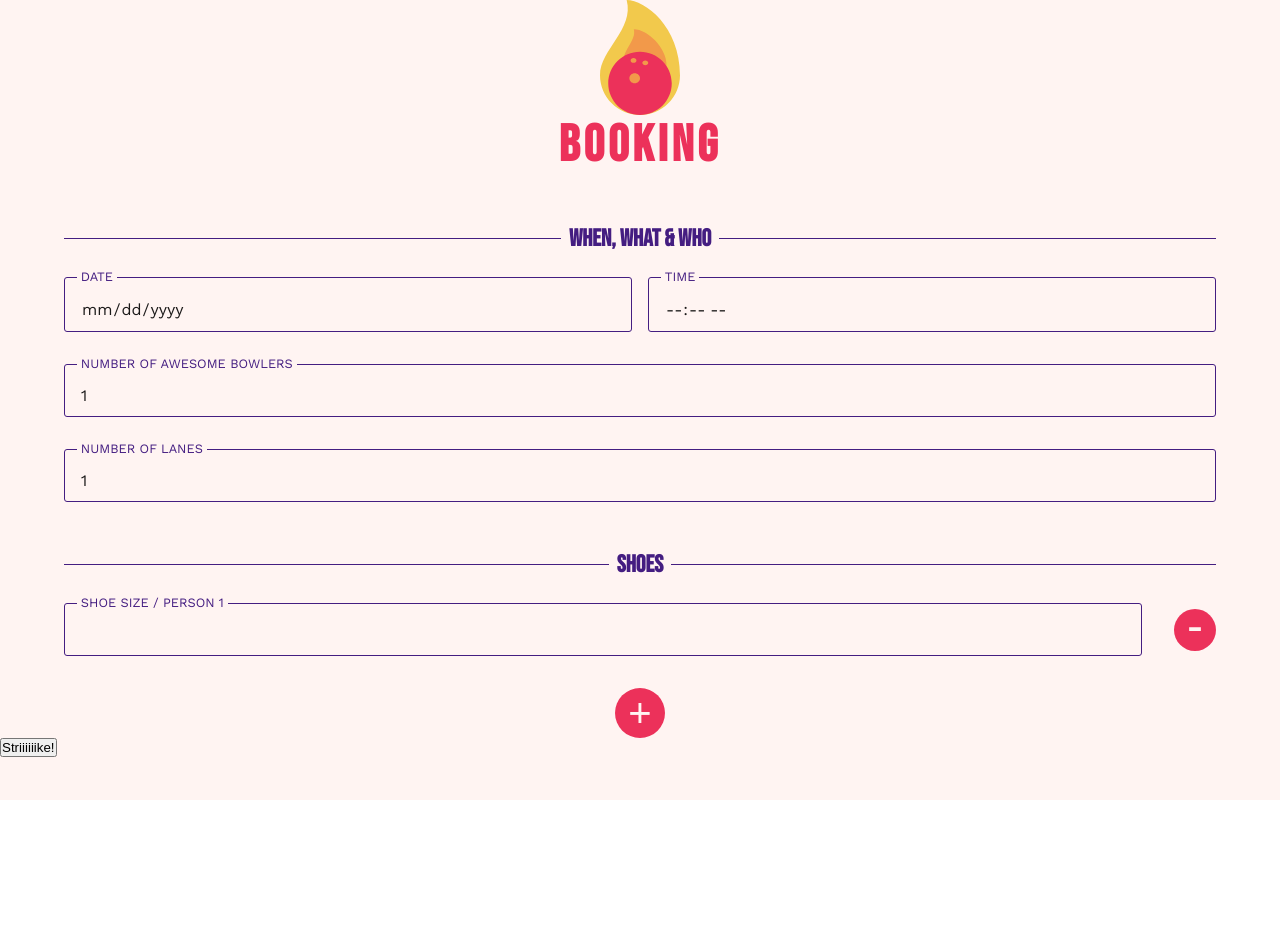
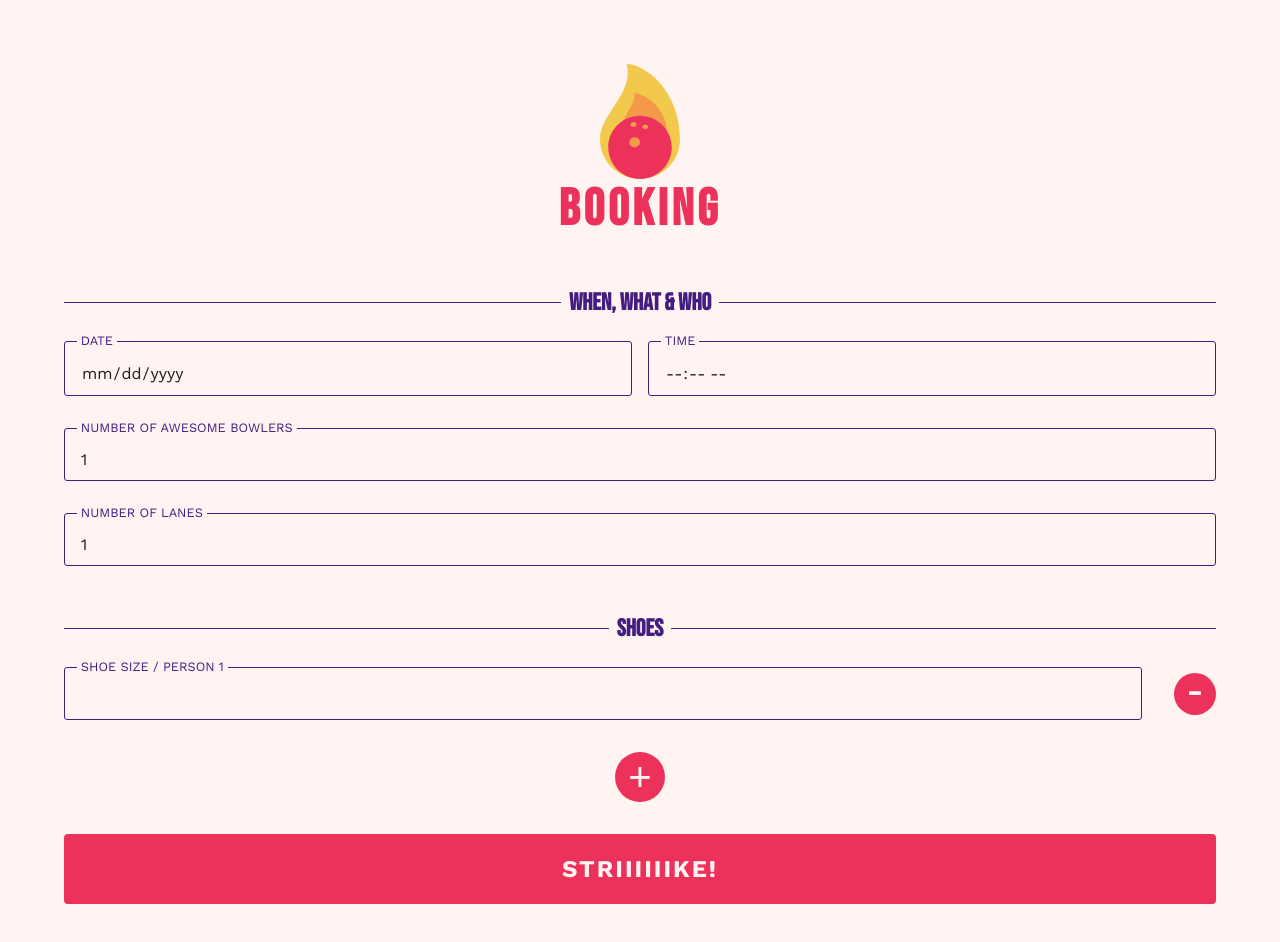
Before and after one commit to isabellarssonn/strajk-bowling-exam, a React (Vite) app: page / in a window 1280 px wide. Shown: the top 942 px of the page. Before the commit the page ends 800 px from the top, so only its background shows below. Built offline with nearby package versions, Linux system fonts and the light colour scheme.

Commit message:
fixed submit-btn

```diff
--- a/src/components/BookingForm/bookingForm.css
+++ b/src/components/BookingForm/bookingForm.css
@@ -1,7 +1,10 @@
-.booking__section {
+.booking__form {
     display: flex;
     flex-direction: column;
     align-items: center;
+}
+
+.booking__section {
     width: 90%;
     margin: 0 auto;
 }
@@ -77,3 +80,19 @@ input[type="date"]::-webkit-calendar-picker-indicator,
 input[type="time"]::-webkit-calendar-picker-indicator {
     display: none;
 }
+
+.submit__button {
+    width: 90%;
+    color: var(--light-pink);
+    background-color: var(--dark-pink);
+    font-family: var(--secondary-font);
+    font-size: 1.5rem;
+    text-transform: uppercase;
+    font-weight: bold;
+    border: none;
+    border-radius: 4px;
+    letter-spacing: 2px;
+    padding: 1.3rem;
+    margin-top: 2rem;
+    margin-bottom: 3rem;
+}
--- a/src/components/ShoeForm/shoeForm.css
+++ b/src/components/ShoeForm/shoeForm.css
@@ -81,5 +81,4 @@
     width: 80%;
     font-family: var(--secondary-font);
     margin-top: 1.5rem;
-    margin-bottom: 1.5rem;
 }
--- a/src/pages/BookingPage/bookingPage.css
+++ b/src/pages/BookingPage/bookingPage.css
@@ -3,5 +3,5 @@
     display: flex;
     flex-direction: column;
     width: 100%;
-    height: 100vh;
+    padding-top: 4rem;
 }
```
